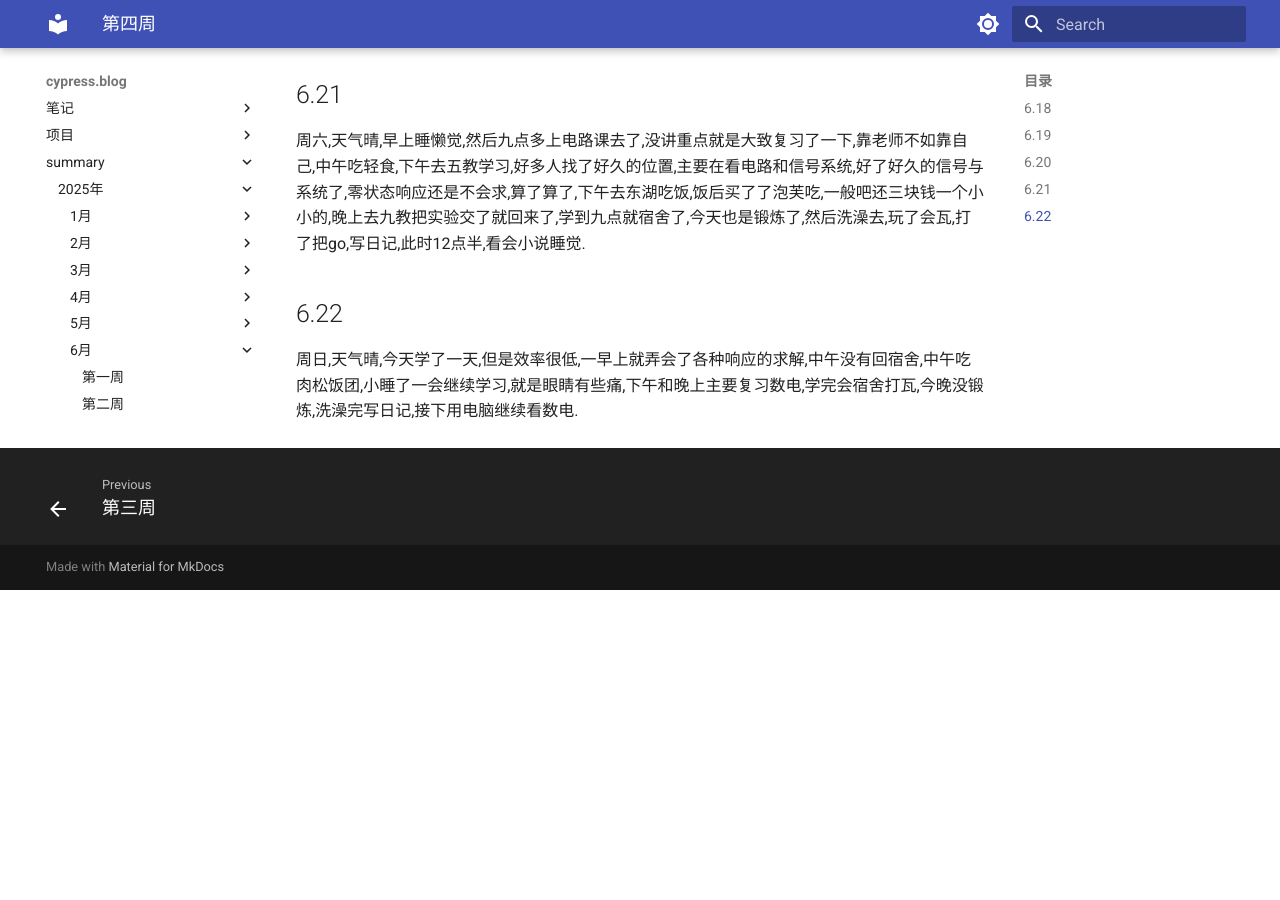
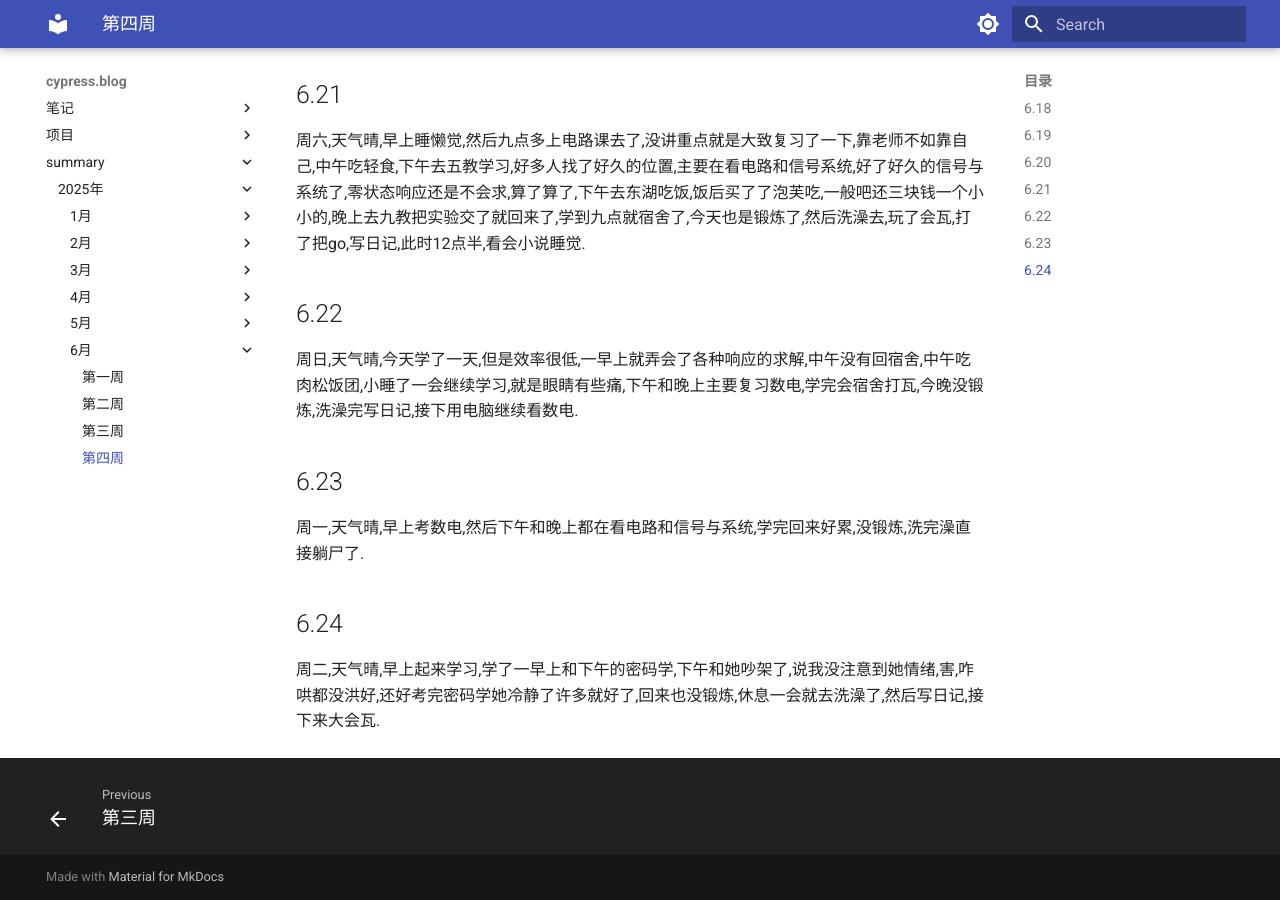
Before and after one commit to cyprer/blog0, an MkDocs documentation site: the page built from docs/summary/25year/6month/4week.md, in a window 1280 px wide and 900 px high, scrolled down 708 px. Built offline with MkDocs 1.6.1 and Material for MkDocs 9.7.7, drawn with Linux system fonts in a browser that asks for light colours; before the commit the page ends 1298 px from its top, so only the background shows below that.

Commit message:
docs: 更新25年6月第4周的个人总结内容
添加6月23日和6月24日的日记内容，记录学习和生活情况

```diff
--- a/docs/summary/25year/6month/4week.md
+++ b/docs/summary/25year/6month/4week.md
@@ -10,3 +10,7 @@
   周六,天气晴,早上睡懒觉,然后九点多上电路课去了,没讲重点就是大致复习了一下,靠老师不如靠自己,中午吃轻食,下午去五教学习,好多人找了好久的位置,主要在看电路和信号系统,好了好久的信号与系统了,零状态响应还是不会求,算了算了,下午去东湖吃饭,饭后买了了泡芙吃,一般吧还三块钱一个小小的,晚上去九教把实验交了就回来了,学到九点就宿舍了,今天也是锻炼了,然后洗澡去,玩了会瓦,打了把go,写日记,此时12点半,看会小说睡觉.
 ## 6.22
   周日,天气晴,今天学了一天,但是效率很低,一早上就弄会了各种响应的求解,中午没有回宿舍,中午吃肉松饭团,小睡了一会继续学习,就是眼睛有些痛,下午和晚上主要复习数电,学完会宿舍打瓦,今晚没锻炼,洗澡完写日记,接下用电脑继续看数电.
+## 6.23
+  周一,天气晴,早上考数电,然后下午和晚上都在看电路和信号与系统,学完回来好累,没锻炼,洗完澡直接躺尸了.
+## 6.24
+  周二,天气晴,早上起来学习,学了一早上和下午的密码学,下午和她吵架了,说我没注意到她情绪,害,咋哄都没洪好,还好考完密码学她冷静了许多就好了,回来也没锻炼,休息一会就去洗澡了,然后写日记,接下来大会瓦.
```
